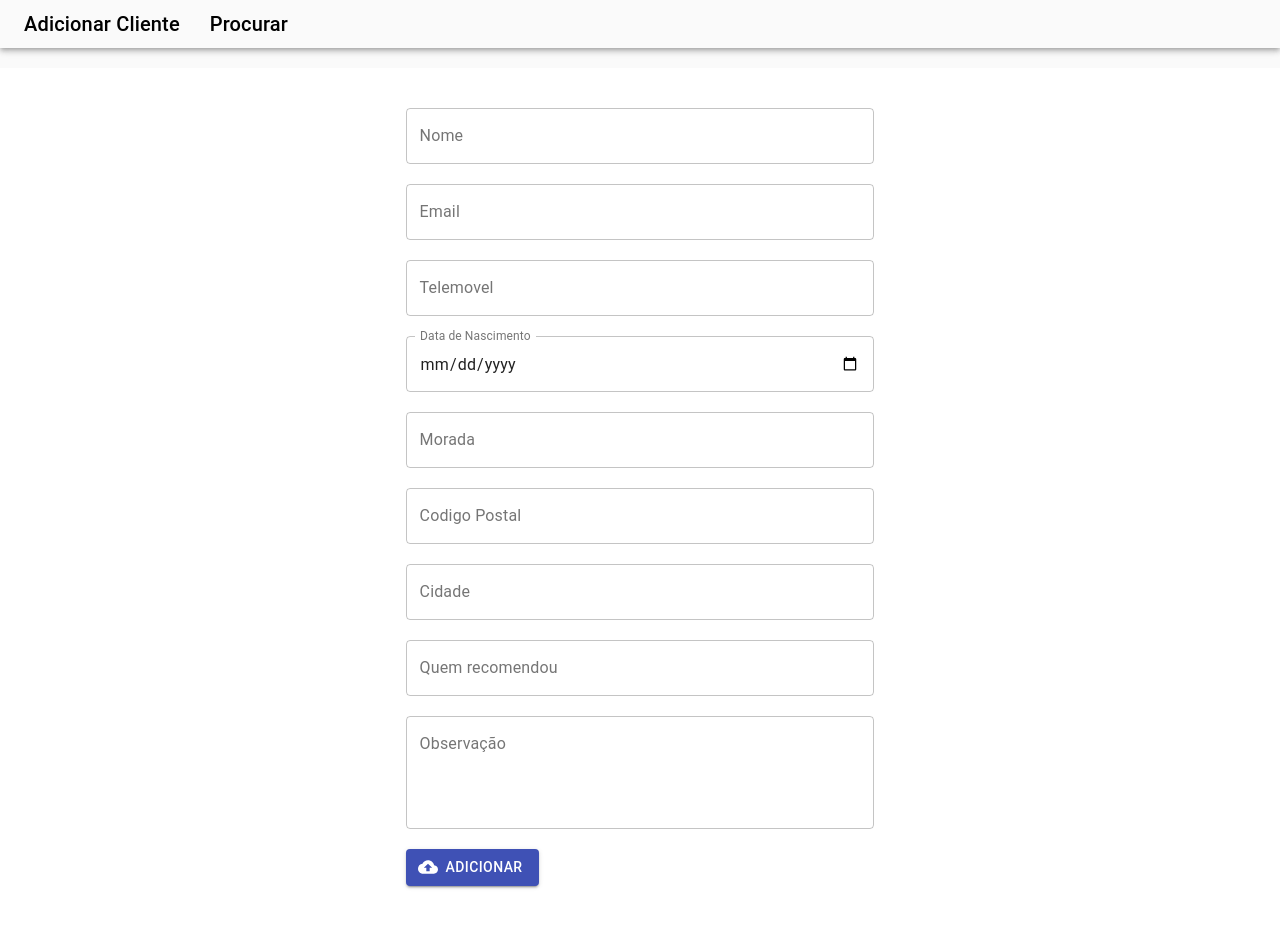
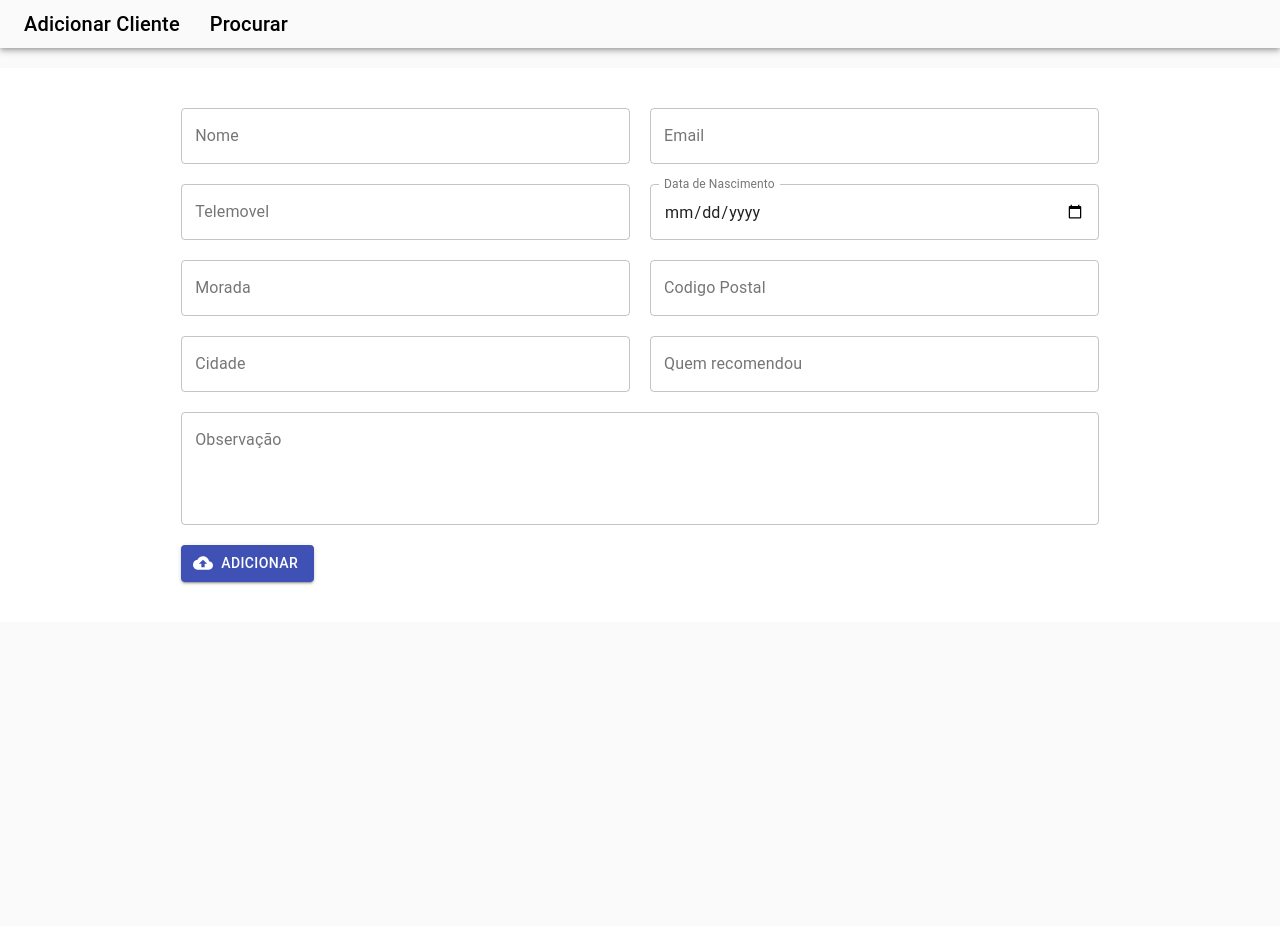
Before and after one commit to PZenha/c-terapias-webapp, a React (Create React App) app: page / in a window 1280 px wide. After the commit the page ends 800 px from the top, so only its background shows below. Built offline with nearby package versions, Linux system fonts and the light colour scheme.

Commit message:
Fix form layout

```diff
--- a/src/pages/insert/insert-form.tsx
+++ b/src/pages/insert/insert-form.tsx
@@ -78,6 +78,7 @@ const ClientForm: FC = () => {
               isSubmitting,
             }) => (
               <form onSubmit={handleSubmit}>
+                <div className="input-block1">
                 <TextField
                   name="name"
                   value={values.name}
@@ -96,6 +97,8 @@ const ClientForm: FC = () => {
                   label="Email"
                   variant="outlined"
                 />
+                </div>
+                <div className="input-block2">
                 <TextField
                   name="phone"
                   value={values.phone}
@@ -117,6 +120,8 @@ const ClientForm: FC = () => {
                   }}
                   variant="outlined"
                 />
+                </div>
+                <div className="input-block3">
                 <TextField
                   name="address.street"
                   value={values.address.street}
@@ -135,6 +140,8 @@ const ClientForm: FC = () => {
                   label="Codigo Postal"
                   variant="outlined"
                 />
+                </div>
+                <div className="input-block4">
                 <TextField
                   name="address.city"
                   value={values.address.city}
@@ -153,6 +160,8 @@ const ClientForm: FC = () => {
                   label="Quem recomendou"
                   variant="outlined"
                 />
+                </div>
+                <div className="input-block5">
                 <TextField
                   multiline
                   name="observation"
@@ -164,7 +173,7 @@ const ClientForm: FC = () => {
                   label="Observação"
                   variant="outlined"
                 />
-
+                </div>
                 <div className="submitButton">
                   <Button
                     type="submit"
--- a/src/pages/insert/insert.scss
+++ b/src/pages/insert/insert.scss
@@ -9,12 +9,14 @@ form {
   align-items: center;
   .MuiTextField-root {
     margin-bottom: 20px;
-    width: 40%;
+    width: 100%;
+    margin-left: 10px;
+    margin-right: 10px;
   }
   .submitButton {
     display: flex;
-    justify-content: flex-start;
-    width: 40%;
+    width: 80%;
+    margin-left: 20px;
   }
 }
 
@@ -27,3 +29,28 @@ html {
   padding-bottom: 40px;
   padding-top: 40px;
 }
+
+.input-block1 {
+  display: flex;
+  width: 80%;
+}
+
+.input-block2 {
+  display: flex;
+  width: 80%;
+}
+
+.input-block3 {
+  display: flex;
+  width: 80%;
+}
+
+.input-block4 {
+  display: flex;
+  width: 80%;
+}
+
+.input-block5 {
+  display: flex;
+  width: 80%;
+}
```
